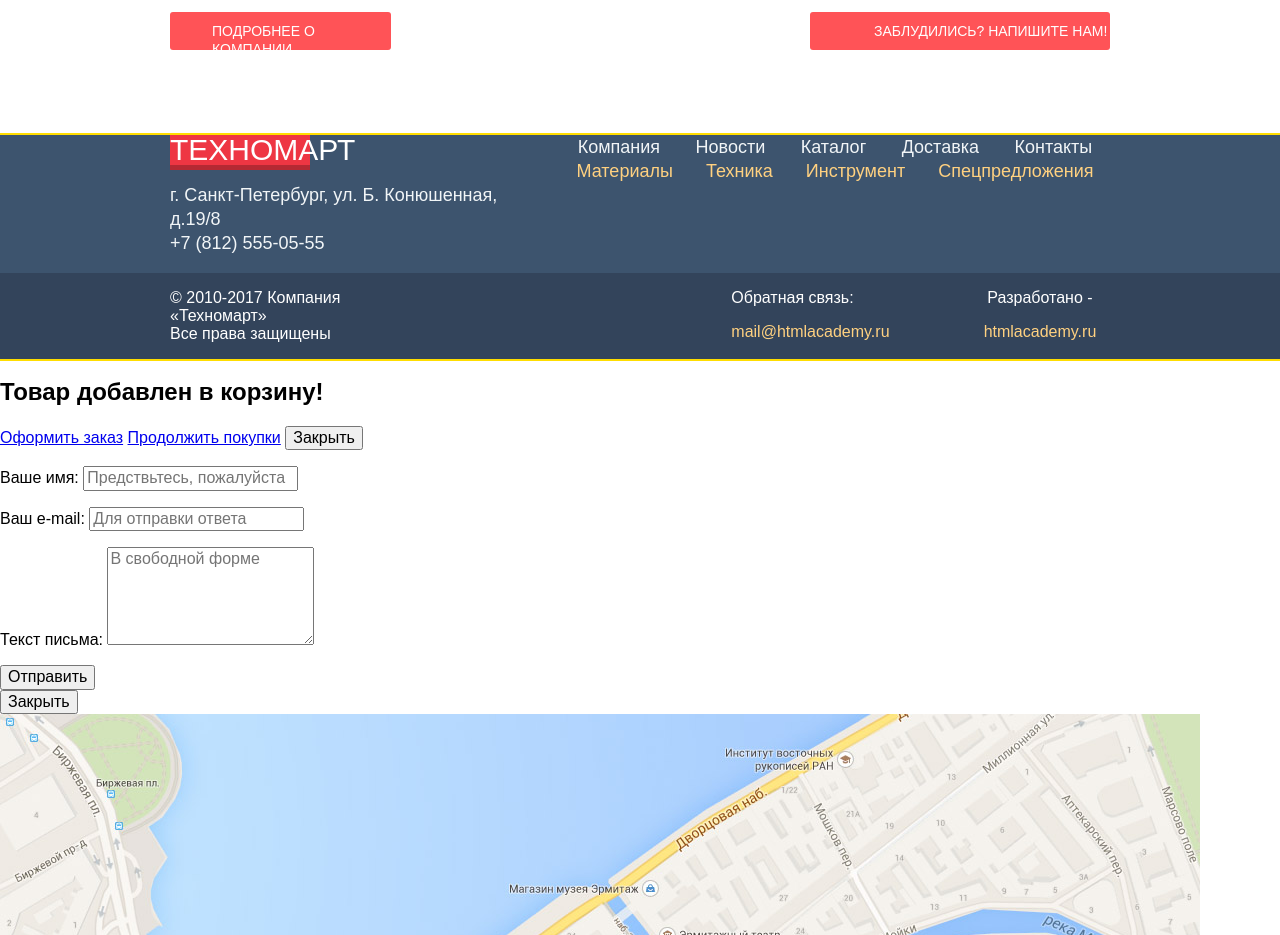
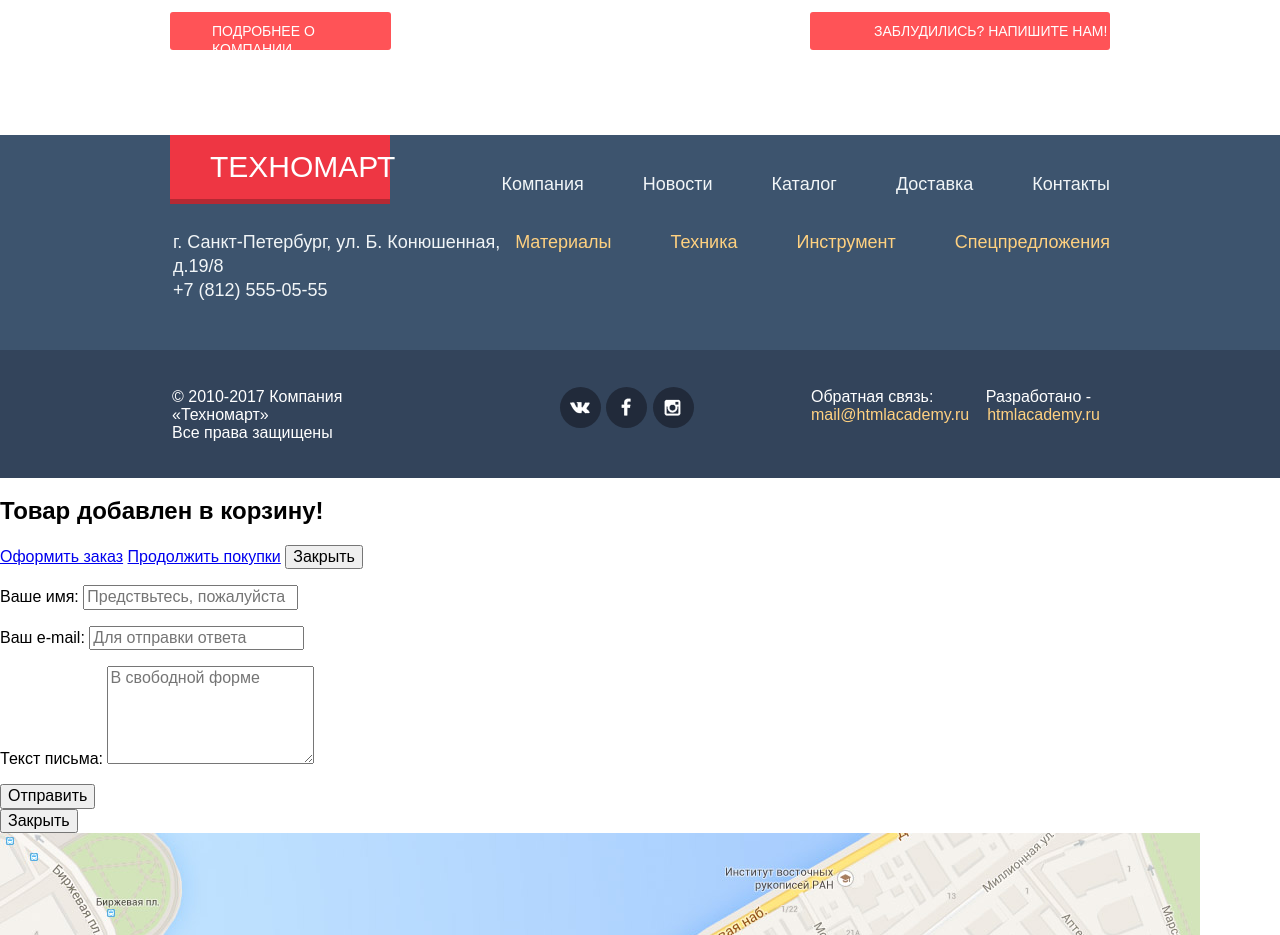
Before and after one commit to yurbi2017/364491-technomart, a plain HTML site: page index.html in a window 1280 px wide. Shown: the part 2800-3735 px from the top of the page. Drawn offline with nearby package versions, Linux system fonts and the light colour scheme; a web font is replaced by a local one.

Commit message:
Декоративные элементы.

```diff
--- a/css/style.css
+++ b/css/style.css
@@ -1197,10 +1197,10 @@ input[type="radio"].visually-hidden {
 
 .main-footer {
   margin-top: 150px;
-  outline: 2px solid #FFDD00;
 }
 
 .main-footer-top {
+  margin: 0 auto;
   background-color: #3d546e;
 }
 
@@ -1211,15 +1211,19 @@ input[type="radio"].visually-hidden {
 
 .footer-top-left {
   width: 380px;
+  margin-right: 0;
+  margin-bottom: 15px;
 }
 
 .index-logo-footer {
+  display: block;
   font-size: 30px;
   line-height: 30px;
   text-transform: uppercase;
-  color: white;
+  color: #ffffff;
   width: 140px;
   height: 30px;
+  padding: 17px 40px;
   background-color: #ee3643;
   box-shadow: 0 5px 0 0 #b52933;
 }
@@ -1236,19 +1240,26 @@ input[type="radio"].visually-hidden {
   font-size: 18px;
   line-height: 24px;
   color: #f1f5f7;
+  padding-top: 13px;
+  padding-bottom: 15px;
+  padding-left: 3px;
 }
 
 .footer-top-right {
-
   width: 550px;
 }
 
 .footer-navigation-top ul {
   display: flex;
-  justify-content: space-around;
+  justify-content: flex-end;
   list-style: none;
   margin: 0;
   padding: 0;
+  padding-top: 37px;
+}
+
+.footer-navigation-top li:not(:first-child) {
+  padding-left: 59px;
 }
 
 .footer-navigation-top a {
@@ -1258,17 +1269,17 @@ input[type="radio"].visually-hidden {
   color: #f1f5f7;
 }
 
-.mfb-wrapper {
-  display: flex;
-  justify-content: space-between;
-}
-
 .footer-navigation-bottom ul {
   display: flex;
-  justify-content: space-around;
+  justify-content: flex-end;
   list-style: none;
   margin: 0;
   padding: 0;
+  padding-top: 34px;
+}
+
+.footer-navigation-bottom li:not(:first-child) {
+  padding-left: 59px;
 }
 
 .footer-navigation-bottom a {
@@ -1278,8 +1289,25 @@ input[type="radio"].visually-hidden {
   color: #ffd180;
 }
 
+.footer-navigation-top a:hover,
+.footer-navigation-bottom a:hover {
+  text-decoration: underline;
+}
+
+.footer-navigation-top a:active,
+.footer-navigation-bottom a:active {
+  text-decoration: none;
+  opacity: 0.5;
+}
+
+
 .main-footer-bottom {
+  margin: 0 auto;
   background-color: #33445b;
+}
+
+.mfb-wrapper {
+  display: flex;
 }
 
 .footer-copyright {
@@ -1287,49 +1315,119 @@ input[type="radio"].visually-hidden {
   line-height: 18px;
   color: #ffffff;
   width: 234px;
+  padding-top: 12px;
+  padding-bottom: 20px;
+  padding-left: 2px;
+  margin-top: 10px;
+  margin-right: 150px;
 }
 
 .footer-social {
   width: 150px;
+  position: relative;
+  margin-left: 4px;
+  margin-right: 96px;
+  margin-top: 37px;
 }
 
 .social-btn {
+  display: inline-block;
   width: 41px;
   height: 41px;
+  margin-right: 1px;
   font-size: 0;
   vertical-align: top;
   text-decoration: none;
   border-radius: 50%;
   background-color: #212a3a;
+}
+
+.social-btn:hover,
+.social-btn:active {
+  background-color: #ee3643;
+}
+
+.social-btn-vk::before {
+  content: "";
+  position: absolute;
+  top: 15px;
+  left: 10px;
+  width: 20px;
+  height: 12px;
+  background: url("../img/icon-vk copy.png") no-repeat;
+}
+
+.social-btn-fb::before {
+  content: "";
+  position: absolute;
+  top: 11px;
+  left: 61px;
+  width: 10px;
+  height: 18px;
+  background: url("../img/icon-facebook-copy.png") no-repeat;
+}
+
+.social-btn-inst::before {
+  content: "";
+  position: absolute;
+  top: 12px;
+  left: 104px;
+  width: 17px;
+  height: 17px;
+  background: url("../img/icon-instagramm copy.png") no-repeat;
 }
 
 .connect {
   font-size: 16px;
   line-height: 18px;
   width: 150px;
+  margin: 0;
+  margin-top: 20px;
+  margin-right: 10px;
 }
 
 .connect p {
   color: #ffffff;
+  padding-left: 5px;
+  padding-top: 2px;
+  margin-bottom: 0;
 }
 
 .connect a {
   color: #ffd180;
   text-decoration: none;
+  padding-left: 5px;
 }
 
 .working {
   width: 140px;
   text-align: center;
+  padding-bottom: 20px;
+  margin-top: 20px;
 }
 
 .working p {
   color: #ffffff;
+  padding-left: 5px;
+  padding-top: 2px;
+  margin-bottom: 0;
 }
 
 .working a {
   color: #ffd180;
   text-decoration: none;
+  padding-left: 15px;
+}
+
+.connect a:hover,
+.working a:hover {
+  text-decoration: underline;
+}
+
+.connect a:active,
+.working a:active {
+  text-decoration: none;
+  color: #ee3643;
 }
 
 
```
